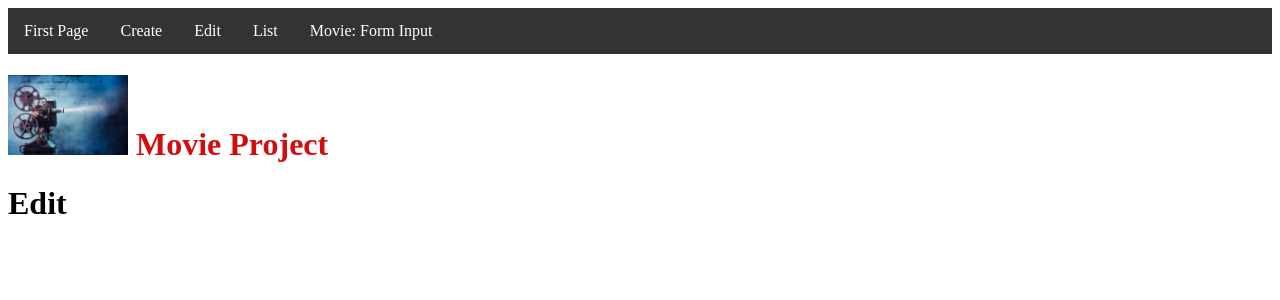
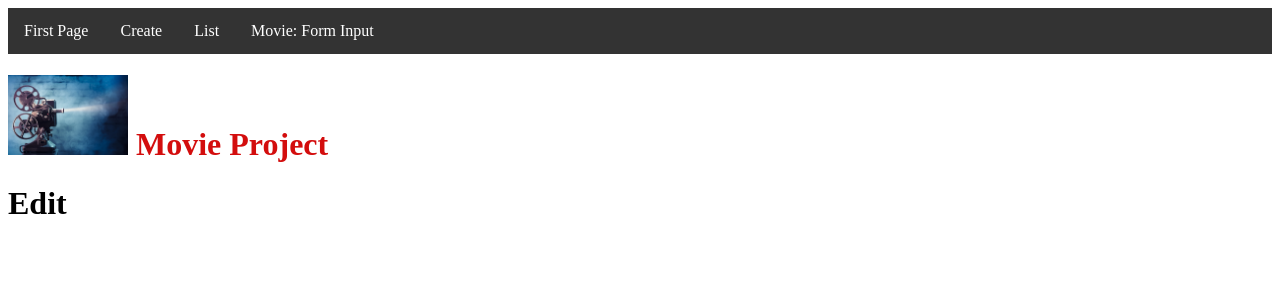
Before and after one commit to sreerag-girijan-aspire/Django, a Django app: page /movie/edit/ in a window 1280 px wide. Shown: the top 300 px of the page. Run offline with Django 5.2, Linux system fonts and the light colour scheme.

Commit message:
Navigation menu for movies

```diff
--- a/CRUD/movies/templates/menu.html
+++ b/CRUD/movies/templates/menu.html
@@ -1,7 +1,7 @@
 <ul>
     <li><a href="{% url 'first_page' %}">First Page</a></li>
     <li><a href="{% url 'create' %}">Create</a></li>
-    <li><a href="{% url 'edit' %}">Edit</a></li>
+    <!-- <li><a href="{% url 'edit' %}">Edit</a></li> -->
     <li><a href="{% url 'list' %}">List</a></li>
     <li><a href="{% url 'movie_form_create' %}">Movie: Form Input</a></li>
 </ul>
```
